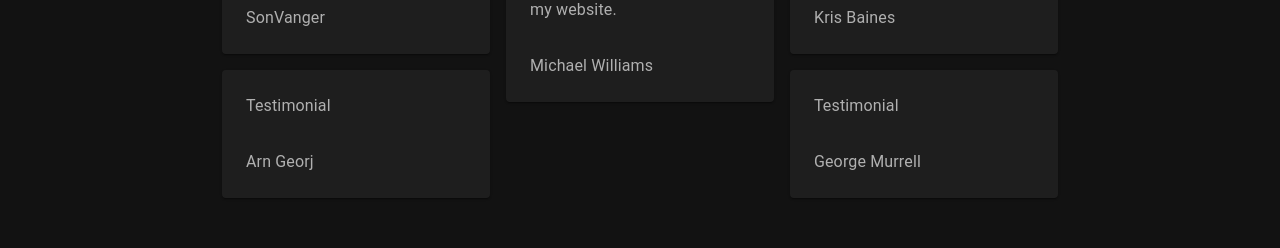
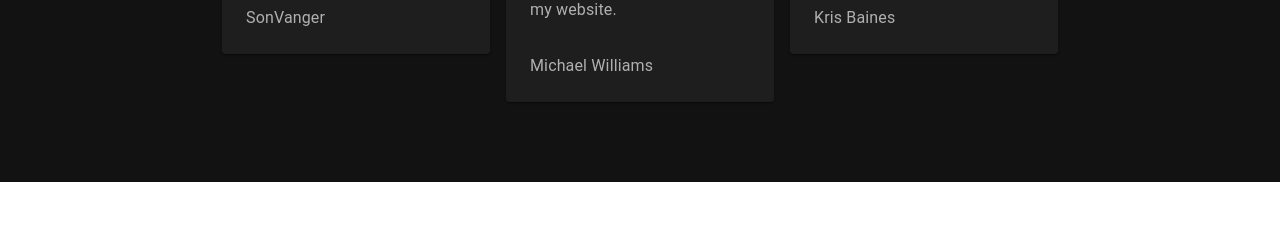
Before and after one commit to alexgeary37/agmasteringClient, a React (Create React App) app: page / in a window 1280 px wide. Shown: the part 2768-3016 px from the top of the page. Built offline with nearby package versions, Linux system fonts and the light colour scheme; no server answers.

Commit message:
Comment out testimonials

```diff
--- a/src/components/home/Testimonials.jsx
+++ b/src/components/home/Testimonials.jsx
@@ -25,14 +25,14 @@ const userTestimonials = [
     testimonial:
       "That's great thanks Alex - love the mix! A big thanks to Alex Geary for his help with mixing/mastering.",
   },
-  {
-    name: "Arn Georj",
-    testimonial: "Testimonial",
-  },
-  {
-    name: "George Murrell",
-    testimonial: "Testimonial",
-  },
+  // {
+  //   name: "Arn Georj",
+  //   testimonial: "Testimonial",
+  // },
+  // {
+  //   name: "George Murrell",
+  //   testimonial: "Testimonial",
+  // },
 ];
 
 export default function Testimonials() {
```
